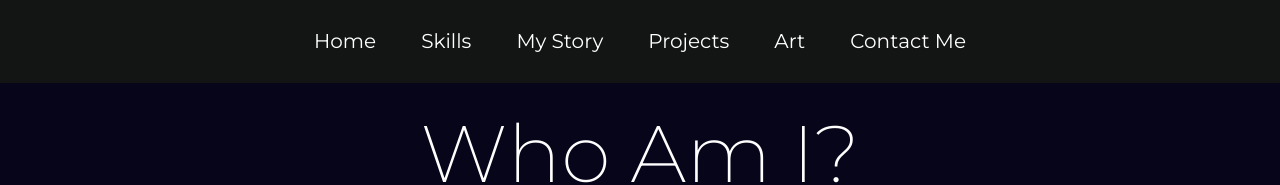
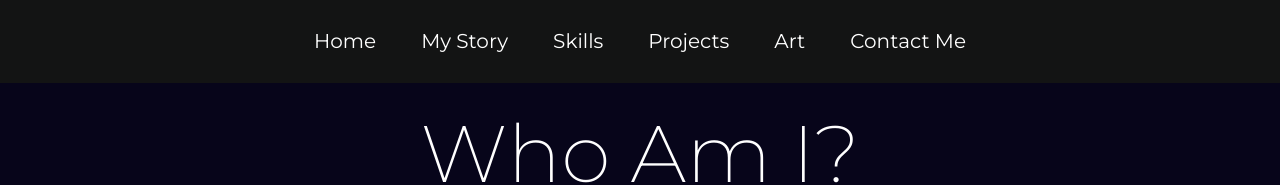
Before and after one commit to Bouderton/about-me, a React (Vite) app in the folder hello-vite/: page /my-story in a window 1280 px wide. Shown: the top 185 px of the page. Built offline with nearby package versions, Linux system fonts and the light colour scheme.

Commit message:
nav change

```diff
--- a/hello-vite/src/components/Nav/Nav.jsx
+++ b/hello-vite/src/components/Nav/Nav.jsx
@@ -14,14 +14,6 @@ const Nav = () => {
             </Link>
           </li>
 
-          <li className="nav__list-item">
-            <Link
-              to="/skills"
-              style={{ textDecoration: "none", color: "white" }}
-            >
-              Skills
-            </Link>
-          </li>
 
           <li className="nav__list-item">
             <Link
@@ -29,6 +21,15 @@ const Nav = () => {
               style={{ textDecoration: "none", color: "white" }}
             >
               My Story
+            </Link>
+          </li>
+
+          <li className="nav__list-item">
+            <Link
+              to="/skills"
+              style={{ textDecoration: "none", color: "white" }}
+            >
+              Skills
             </Link>
           </li>
           <li className="nav__list-item">
```
